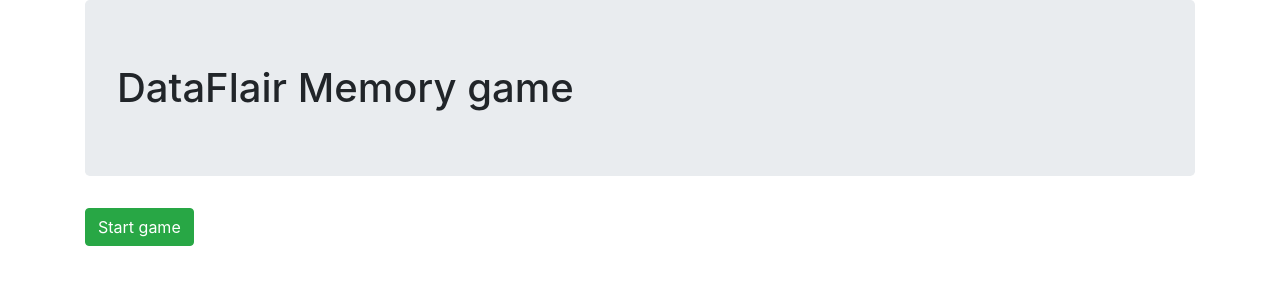
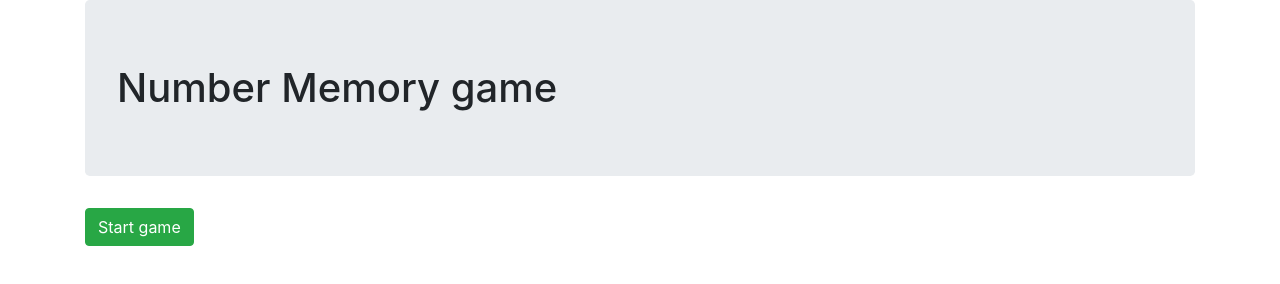
Before and after one commit to BipalavSarkar/Number-App, a plain HTML site: page index.html in a window 1280 px wide. Drawn offline with nearby package versions, Linux system fonts and the light colour scheme.

Commit message:
Update index.html

```diff
--- a/index.html
+++ b/index.html
@@ -10,7 +10,7 @@
 </head>
 <body>
     <div class="container">
-        <h1 class ="jumbotron">DataFlair Memory game</h1>
+        <h1 class ="jumbotron">Number Memory game</h1>
 
         <button class="btn btn-success" onclick="start()">Start game</button><br><br>
         <div id="score"></div>
```
